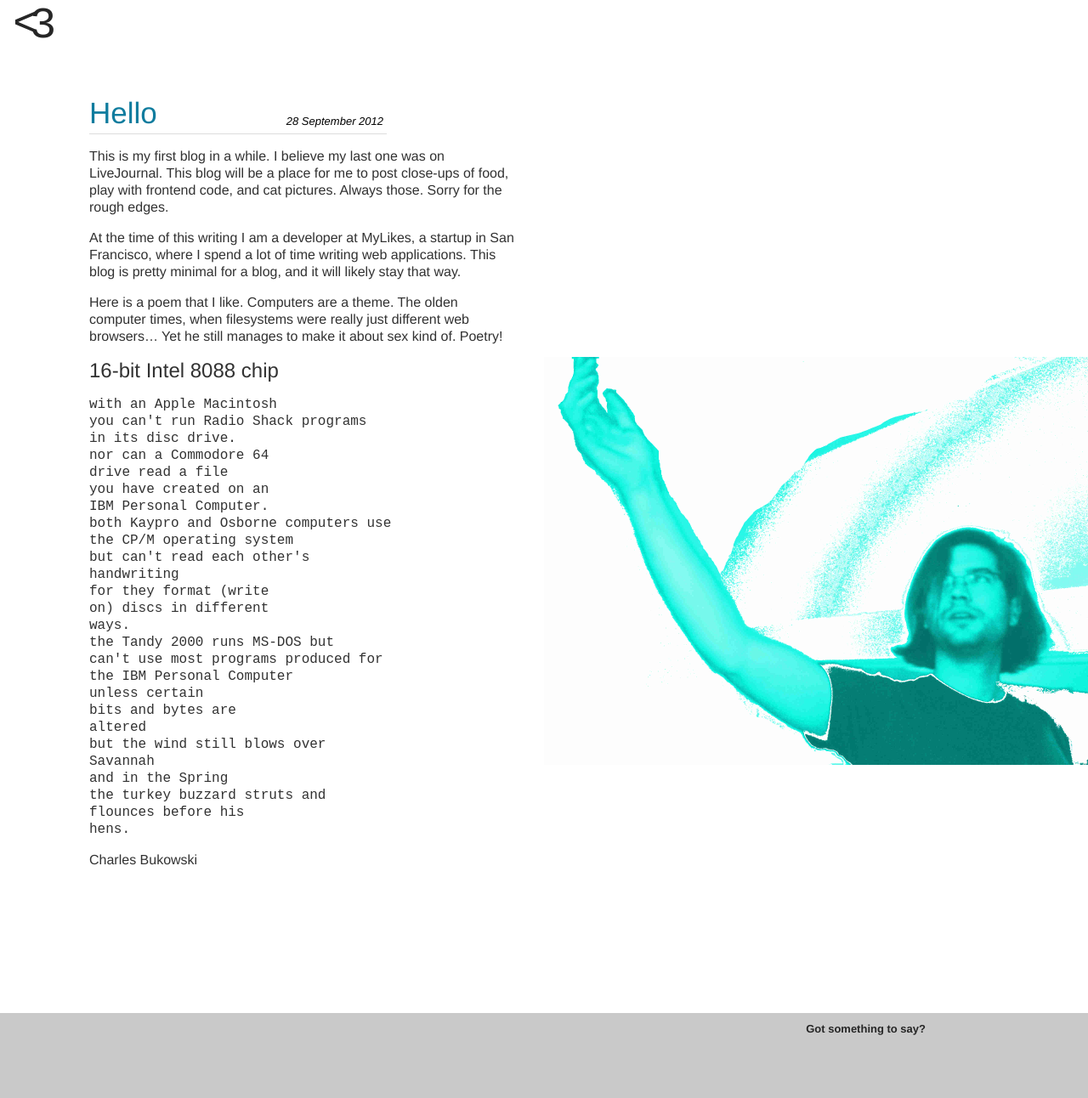
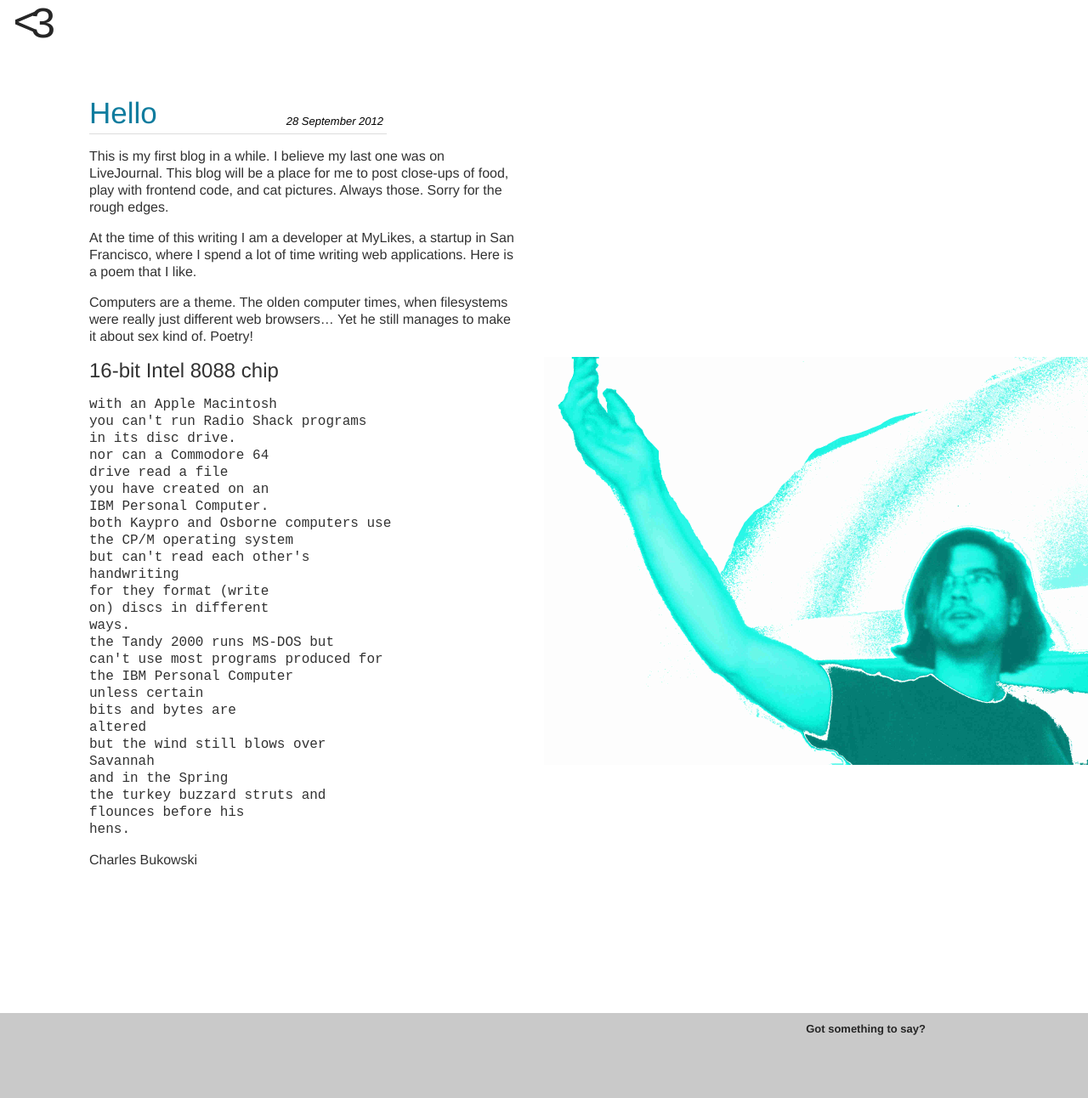
Before and after one commit to jeffrom/jeffrom.github.com, a Jekyll site: the page built from _posts/2012-09-28-hello.markdown, in a window 1280 px wide. Shown: the whole page at 85% size. Built offline with Jekyll 4.4.1, drawn with Linux system fonts in a browser that asks for light colours; nearby versions of some CDN libraries; comment, search, counter and statistics services are not loaded.

Commit message:
tweak copy

```diff
--- a/_posts/2012-09-28-hello.markdown
+++ b/_posts/2012-09-28-hello.markdown
@@ -9,11 +9,11 @@ This blog will be a place for me to post close-ups of food, play with frontend
 code, and cat pictures. Always those. Sorry for the rough edges.
 
 At the time of this writing I am a developer at MyLikes, a startup in San
-Francisco, where I spend a lot of time writing web applications. This blog is
-pretty minimal for a blog, and it will likely stay that way.
+Francisco, where I spend a lot of time writing web applications. Here is a poem
+that I like.
 
 <!-- more start -->
-Here is a poem that I like. Computers are a theme. The olden computer times,
+Computers are a theme. The olden computer times,
 when filesystems were really just different web browsers... Yet he still
 manages to make it about sex kind of. Poetry!
 
```
